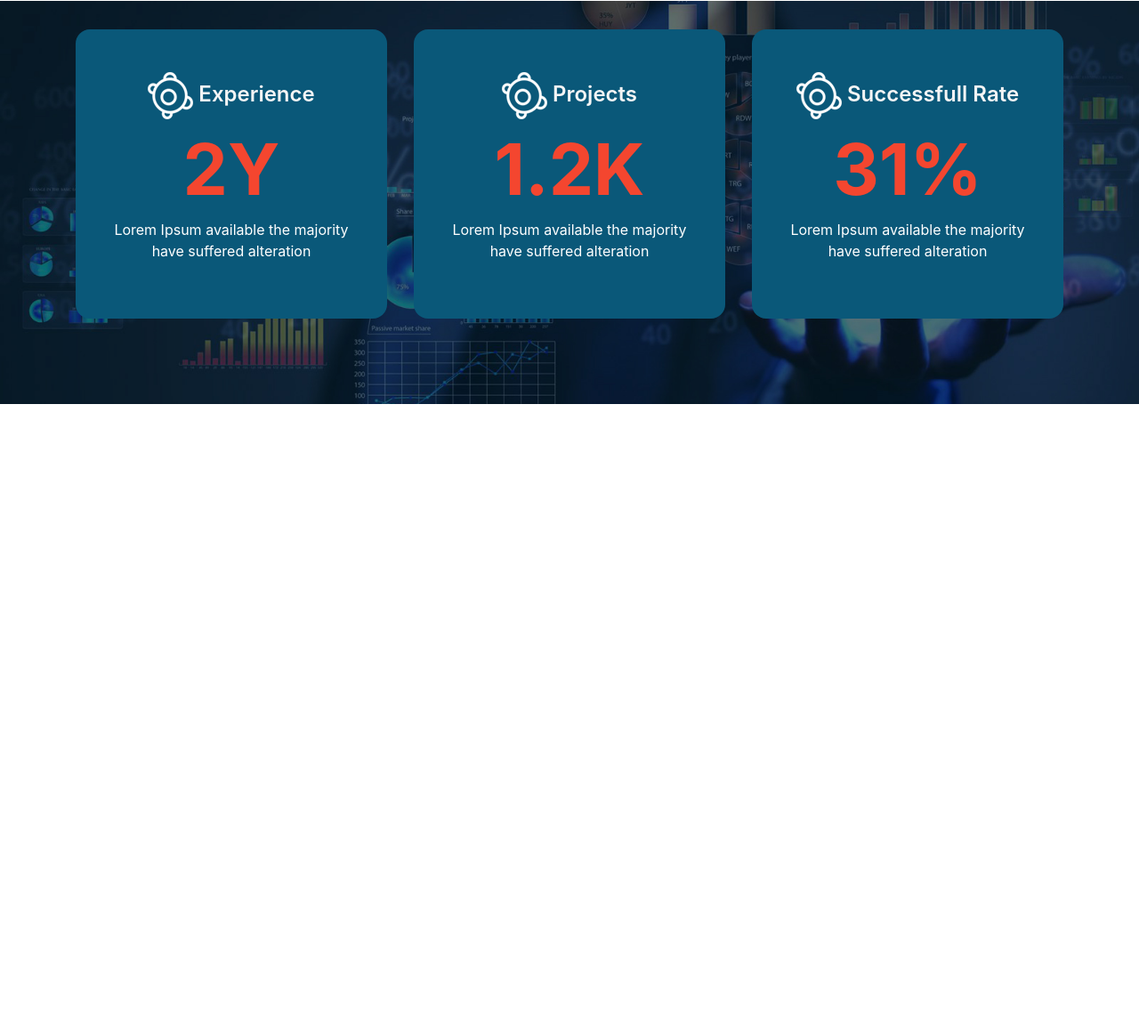
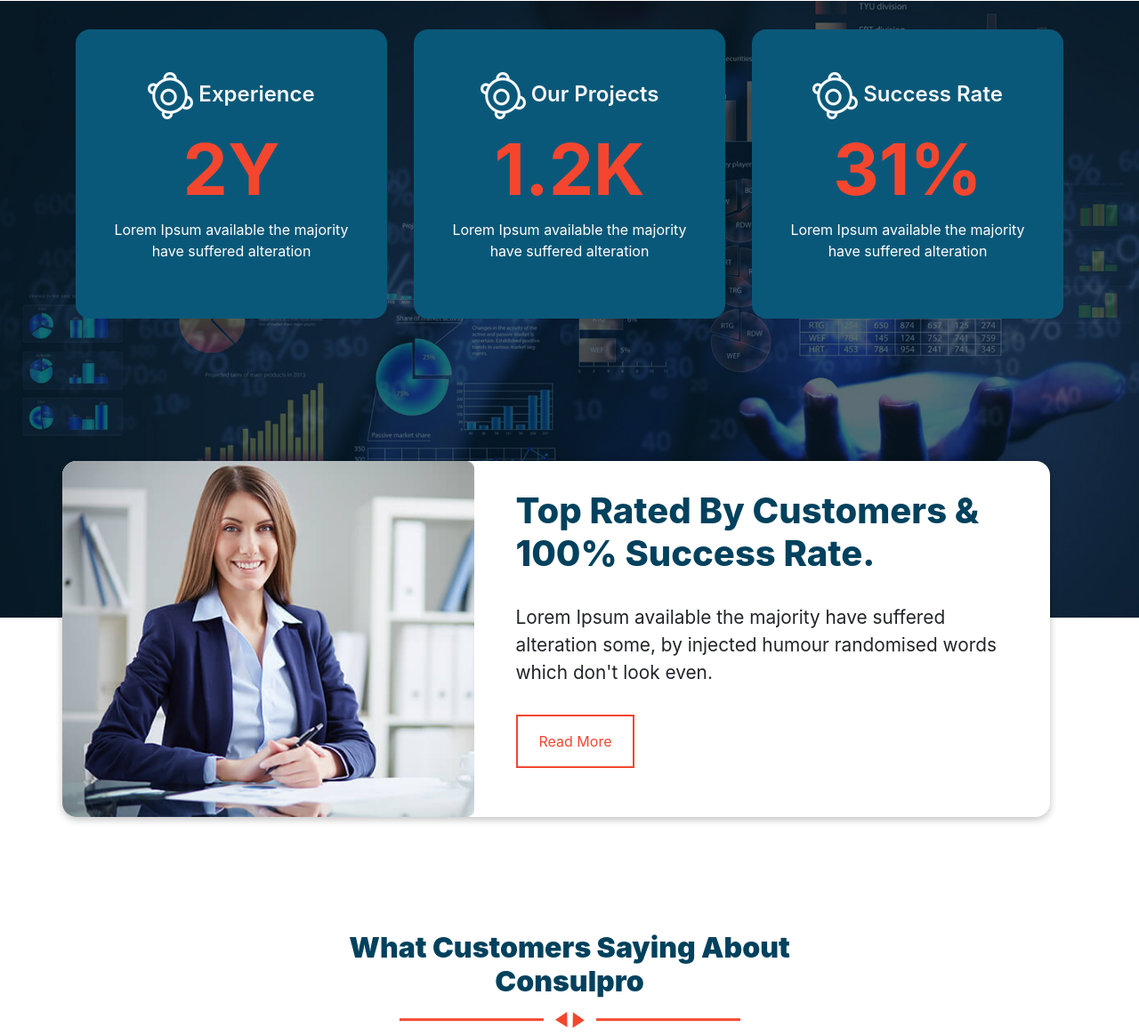
Before and after one commit to amirmohammadhassanabadi/Web-II-TIT-Final-Project, a website: page index.html in a window 1280 px wide. Shown: the part 4310-5473 px from the top of the page at 89% size. Before the commit the page ends 4764 px from the top, so only its background shows below. Drawn offline with nearby package versions, Linux system fonts and the light colour scheme.

Commit message:
11 - feature section completed

```diff
--- a/css/style.less
+++ b/css/style.less
@@ -401,27 +401,31 @@ main {
         background-position: center;
         background-repeat: no-repeat;
         background-size: cover;
-        .container{
-            .row1{
-                padding: 2rem 0 6rem 0;
+
+        .container {
+            .row1 {
+                padding: 2rem 0 20rem 0;
+
                 div {
                     .status-card {
                         background-color: #0A5879;
                         padding: 3rem 2rem;
+                        margin-bottom: 1rem;
                         border-radius: 1rem;
+
                         label {
                             font-size: 1.5rem;
                             font-weight: 600;
                             color: whitesmoke;
                         }
 
-                        h3{
+                        h3 {
                             font-size: 5rem;
                             font-weight: 700;
                             .text-orange();
                         }
 
-                        p{
+                        p {
                             color: white;
                         }
                     }
@@ -429,9 +433,86 @@ main {
             }
         }
     }
+
+    section.review-section {
+        margin-top: -11rem;
+
+        .container {
+            .feature-part {
+                max-width: 100%;
+                box-shadow: rgba(0, 0, 0, 0.24) 0px 3px 8px;
+                background-color: #fff;
+                border-radius: 1rem;
+                overflow: hidden;
+
+                .col-lg-5 {
+                    padding: 0;
+
+                    .img-holder {
+                        width: 100%;
+
+                        img {
+                            width: 100%;
+                        }
+                    }
+                }
+            }
+
+            .col-lg-7 {
+                .content {
+                    width: 100%;
+                    padding: 2rem;
+
+                    h2 {
+                        font-size: 2.5rem;
+                        font-weight: 800;
+                        .NavyBlue();
+                        margin-bottom: 2rem;
+                    }
+
+                    p {
+                        font-size: 1.3rem;
+                        margin-bottom: 2rem;
+                    }
+
+                    button {
+                        padding: 1rem 1.5rem;
+                        background-color: #fff;
+                        border: 2px solid @orange;
+                        .text-orange();
+                        .transition;
+
+                        &:hover {
+                            .bg-orange();
+                            color: whitesmoke;
+                        }
+                    }
+                }
+            }
+
+            .row-2 {
+                h2 {
+                    font-size: 2rem;
+                    .NavyBlue();
+                    font-weight: 900;
+                    margin-top: 6rem;
+                    padding: 2rem;
+
+                    &::before {
+                        background: url(../images/line.png) no-repeat center bottom;
+                        position: absolute;
+                        left: 0px;
+                        top: 0px;
+                        content: '';
+                        width: 100%;
+                        height: 100%;
+                        z-index: 1;
+                    }
+                }
+            }
+        }
+    }
 }
-
-@media screen and (max-width:576px) {}
 
 @media screen and (max-width:768px) {
     header {
@@ -471,6 +552,17 @@ main {
     }
 }
 
+@media screen and (max-width:1200px) and (min-width:992px) {
+    main section.review-section .container .col-lg-7 .content h2 {
+        font-size: 2rem !important;
+    }
+
+    main section.review-section .container .col-lg-7 .content p {
+        font-size: 1.1rem;
+        margin-bottom: 1rem !important;
+    }
+}
+
 @media screen and (max-width:992px) and (min-width:768px) {
     .row {
 
--- a/index.html
+++ b/index.html
@@ -424,7 +424,7 @@
                 <div class="row row1">
                     <div class="col-lg-4 col-md-4">
                         <div class="status-card text-center">
-                            <label><img src="images/stat.png" alt=""> Experience</label>
+                            <label class="text-center"><img src="images/stat.png" alt="" class="d-md-block d-lg-inline-block" style="margin: 0 auto;"> Experience</label>
                             <h3>2Y</h3>
                             <p>Lorem Ipsum available the majority
                                 have suffered alteration</p>
@@ -433,7 +433,7 @@
 
                     <div class="col-lg-4 col-md-4">
                         <div class="status-card text-center">
-                            <label><img src="images/stat.png" alt=""> Projects</label>
+                            <label class="text-center"><img src="images/stat.png" alt="" class="d-md-block d-lg-inline-block" style="margin: 0 auto;"> Our Projects</label>
                             <h3>1.2K</h3>
                             <p>Lorem Ipsum available the majority
                                 have suffered alteration</p>
@@ -442,12 +442,37 @@
 
                     <div class="col-lg-4 col-md-4">
                         <div class="status-card text-center">
-                            <label><img src="images/stat.png" alt=""> Successfull Rate</label>
+                            <label class="text-center"><img src="images/stat.png" alt="" class="d-md-block d-lg-inline-block" style="margin: 0 auto;"> Success Rate</label>
                             <h3>31%</h3>
                             <p>Lorem Ipsum available the majority
                                 have suffered alteration</p>
                         </div>
                     </div>
+                </div>
+            </div>
+        </section>
+
+        <section class="review-section">
+            <div class="container">
+                <div class="row feature-part">
+                    <div class="col-lg-5">
+                        <div class="img-holder">
+                            <img src="./images/portrait.jpg" alt="">
+                        </div>
+                    </div>
+                    <div class="col-lg-7">
+                        <div class="content">
+                            <h2 >Top Rated By Customers &amp; 100% Success Rate.</h2>
+                            <p>Lorem Ipsum available the majority have suffered alteration some, by injected humour
+                                randomised words which don't look even.</p>
+                            <button>Read More</button>
+                        </div>
+                    </div>
+                </div>
+                <div class="row row-2 justify-content-center text-center">
+                    <h2 class="col-12 col-md-10 col-lg-6">
+                        What Customers Saying About Consulpro
+                    </h2>
                 </div>
             </div>
         </section>
```
Also changed, not shown: css/style.css, images/portrait.jpg (added).
